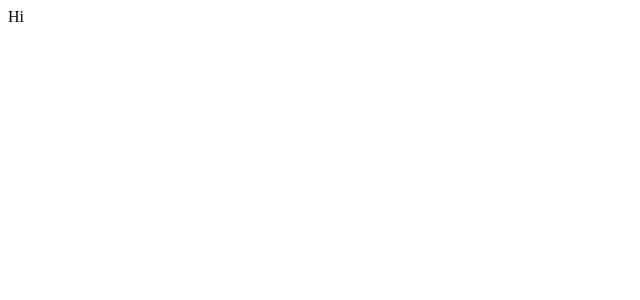
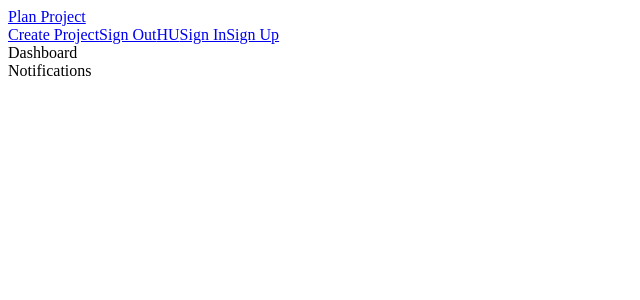
Before and after one commit to Juakata/Plan-Project, a React (Create React App) app: page / in a window 1280 px wide. Shown: the top 300 px of the page, without its empty margins (0-640 px from the left). Built offline with nearby package versions, Linux system fonts and the light colour scheme.

Commit message:
add home structure

```diff
--- a/src/components/App.js
+++ b/src/components/App.js
@@ -1,9 +1,13 @@
 import React from 'react';
+import Navbar from './layout/Navbar.js';
+import { BrowserRouter, Route } from 'react-router-dom';
+import Home from './home';
 
 const App = () => (
-  <div>
-    Hi
-  </div>
+  <BrowserRouter>
+    <Navbar />
+    <Route to="/" component={Home} />
+  </BrowserRouter>
 );
 
 export default App;
--- /dev/null
+++ b/src/components/home/Dashboard.js
@@ -0,0 +1,7 @@
+import React from 'react';
+
+const Dashboard = () => (
+  <div>Dashboard</div>
+);
+
+export default Dashboard;
--- /dev/null
+++ b/src/components/home/Notifications.js
@@ -0,0 +1,7 @@
+import React from 'react';
+
+const Notifications = () => (
+  <div>Notifications</div>
+);
+
+export default Notifications;
--- /dev/null
+++ b/src/components/home/index.js
@@ -0,0 +1,12 @@
+import React from 'react';
+import Dashboard from './Dashboard';
+import Notifications from './Notifications';
+
+const Home = () => (
+  <div>
+    <Dashboard />
+    <Notifications />
+  </div>
+);
+
+export default Home;
--- a/src/components/layout/SignOutLinks.js
+++ b/src/components/layout/SignOutLinks.js
@@ -1,5 +1,5 @@
 import React from 'react';
-import { NavLink } from 'react-roter-dom';
+import { NavLink } from 'react-router-dom';
 
 const SignOutLinks = () => (
   <>
```
Also changed, not shown: src/components/dashboard/Dashboard.js (deleted), src/components/dashboard/Notifications.js (deleted).
